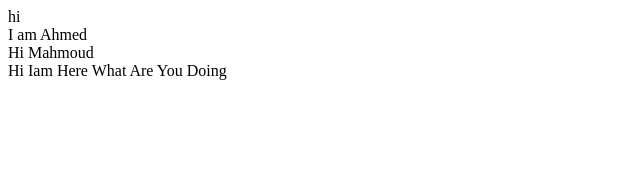
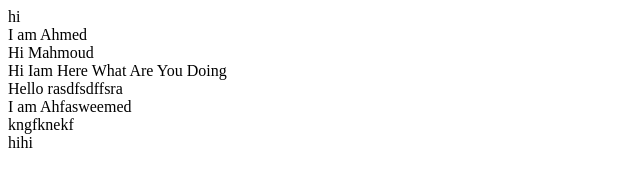
Before and after one commit to AhmedOthman94/learning-git, a plain HTML site: page index.html in a window 1280 px wide. Shown: the whole page, without its empty margins (0-640 px from the left). Drawn offline with Linux system fonts and the light colour scheme.

Commit message:
changed in

```diff
--- a/index.html
+++ b/index.html
@@ -2,3 +2,7 @@
 <div>I am Ahmed<div>
 <div>Hi Mahmoud<div>
 <div>Hi Iam Here What Are You Doing<div>
+<div>Hello rasdfsdffsra<div>
+<div>I am Ahfasweemed<div>
+<div>kngfknekf<div>
+<div>hihi<div>
```
